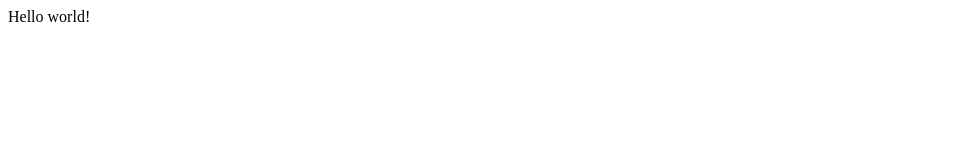
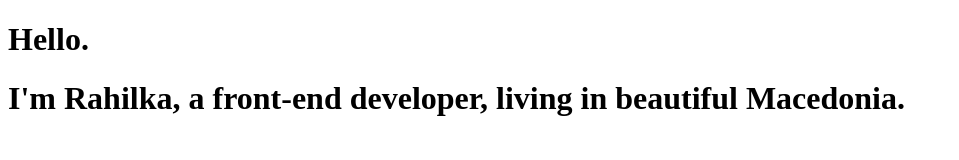
Before and after one commit to rahilka/gatsby-bootcamp, a Gatsby site: page / in a window 1280 px wide. Shown: the whole page, without its empty margins (0-959 px from the left). Built offline with nearby package versions, Linux system fonts and the light colour scheme; Gatsby itself is replaced by a stand-in of ours.

Commit message:
initial commit

```diff
--- a/src/pages/index.js
+++ b/src/pages/index.js
@@ -1,3 +1,12 @@
-import React from "react"
+import React from 'react';
 
-export default () => <div>Hello world!</div>
+const IndexPage = () => {
+    return (
+        <div>
+            <h1>Hello.</h1>
+            <h1>I'm Rahilka, a front-end developer, living in beautiful Macedonia.</h1>
+        </div>
+    )
+}
+
+export default IndexPage;
```
